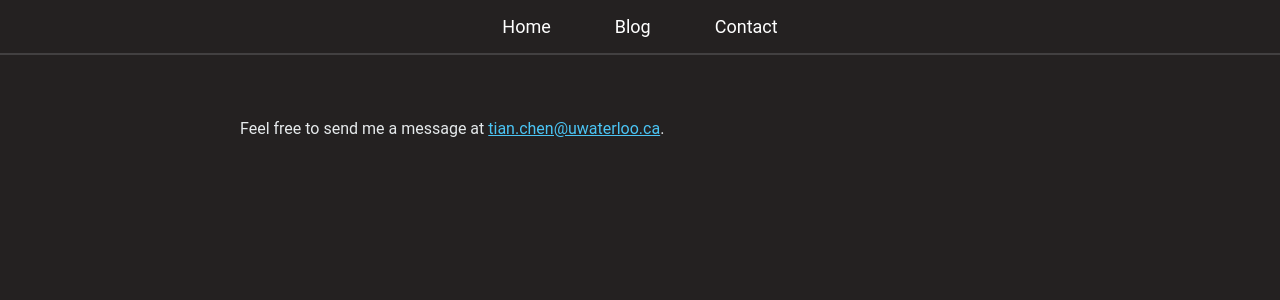
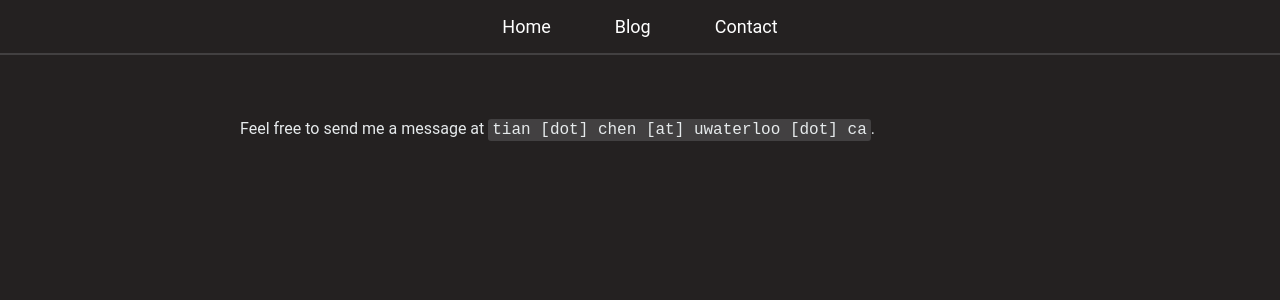
Before and after one commit to peakpoint/peakpoint.github.io, a SvelteKit app: page /contact in a window 1280 px wide. Shown: the top 300 px of the page. Built offline with nearby package versions, Linux system fonts and the light colour scheme.

Commit message:
update contact

```diff
--- a/src/app.scss
+++ b/src/app.scss
@@ -49,16 +49,17 @@ a {
 
 $table-lr-margin: 1rem;
 
+code {
+    display: inline-block;
+    background-color: $gray;
+    padding: 0.1rem 0.25rem;
+    border-radius: 0.2rem;
+    font-family: 'Roboto Mono', monospace;
+}
+
 .post {
     p, pre {
         margin: 2rem 0rem;
-    }
-
-    code {
-        display: inline-block;
-        background-color: $gray;
-        padding: 0.1rem 0.25rem;
-        border-radius: 0.2rem;
     }
 
     pre {
--- a/src/routes/contact/+page.svelte
+++ b/src/routes/contact/+page.svelte
@@ -1,10 +1,5 @@
-
-<script lang="ts">
-    const email = 'tian.chen@uwaterloo.ca';
-</script>
-
 <svelte:head>
     <title>Contact</title>
 </svelte:head>
 
-Feel free to send me a message at <a href={`mailto:${email}`}>{email}</a>.
+Feel free to send me a message at <code>tian [dot] chen [at] uwaterloo [dot] ca</code>.
```
